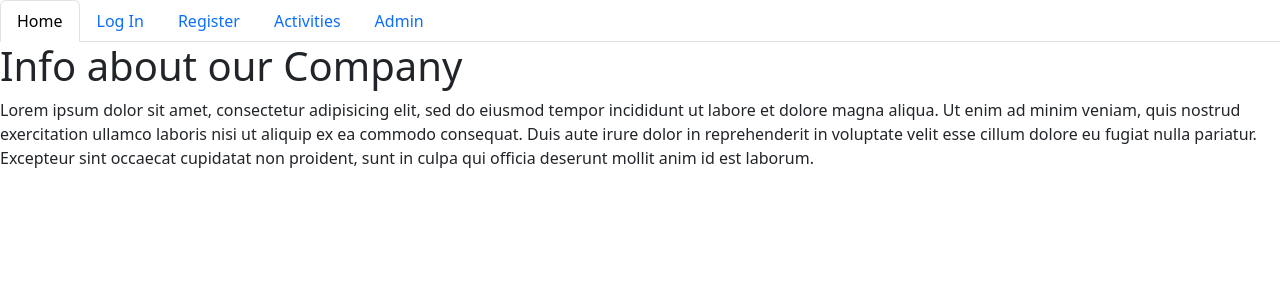
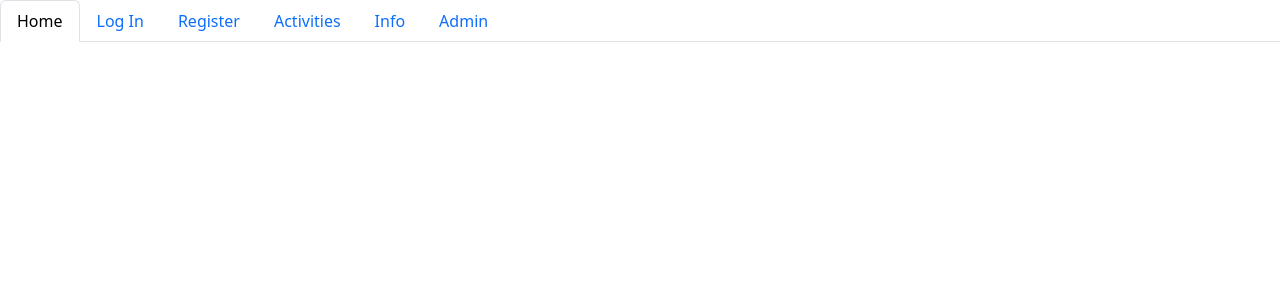
Before and after one commit to schrma/web-activity-logger, a Flask app: page /info in a window 1280 px wide. Shown: the top 300 px of the page. Run offline with Flask 3, Linux system fonts and the light colour scheme; some libraries are stand-ins or nearby versions.

Commit message:
Logging corrected

```diff
--- a/src/activity_logger/templates/base.html
+++ b/src/activity_logger/templates/base.html
@@ -34,12 +34,19 @@
         <li class="nav-item">
             <a class="nav-link disabled">Disabled</a>
         </li>
+        <li class="nav-item"><a class="nav-link" href="{{ url_for('users.logout') }}">Log Out</a></li>
         {% else %}
         <li class="nav-item"><a class="nav-link" href="{{ url_for('users.login') }}">Log In</a></li>
         <li class="nav-item"><a class="nav-link" href="{{ url_for('users.register') }}">Register</a></li>
         <li class="nav-item"><a class="nav-link" href="{{ url_for('users.activities') }}">Activities</a></li>
         {% endif %}
+        <li class="nav-item"><a class="nav-link" href="{{ url_for('core.info') }}">Info</a></li>
         <li class="nav-item"><a class="nav-link" href="./admin">Admin</a></li>
+        {% if current_user.is_authenticated %}
+        <li class="nav-item">
+            <a class="nav-link disabled">Logged <b>{{ current_user.username }}</b></a>
+        </li>
+        {% endif %}
     </ul>
     {% block content %}
 
--- a/src/activity_logger/templates/info.html
+++ b/src/activity_logger/templates/info.html
@@ -1,8 +1,7 @@
 {% extends "base.html" %}
 {% block content %}
-<div class="jumbotron">
-  <h1>Info about our Company</h1>
-  <p>Lorem ipsum dolor sit amet, consectetur adipisicing elit, sed do eiusmod tempor incididunt ut labore et dolore magna aliqua. Ut enim ad minim veniam, quis nostrud exercitation ullamco laboris nisi ut aliquip ex ea commodo consequat. Duis aute irure dolor in reprehenderit in voluptate velit esse cillum dolore eu fugiat nulla pariatur. Excepteur sint occaecat cupidatat non proident, sunt in culpa qui officia deserunt mollit anim id est laborum.</p>
-</div>
+{% if current_user.is_authenticated %}
+  Hi {{ current_user.username }}!
+{% endif %}
 
 {% endblock %}
--- a/src/activity_logger/templates/login.html
+++ b/src/activity_logger/templates/login.html
@@ -6,8 +6,5 @@
     {{ form.email.label }} {{ form.email() }}
     {{ form.password.label }} {{ form.password() }}
     {{ form.submit() }}
-    <br>
-    marco
-    <br>
 </form>
 {% endblock %}
```
Also changed, not shown: src/activity_logger/users/forms.py (+24 -9 lines), src/activity_logger/users/views.py (+19 -10 lines).
